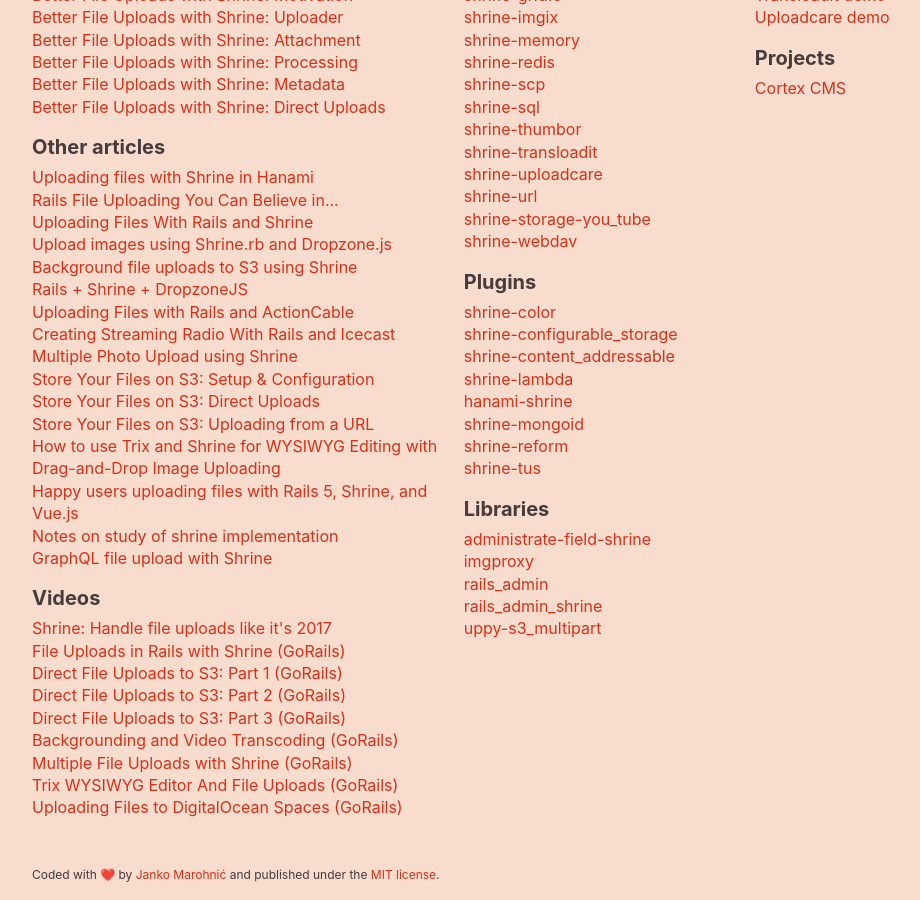
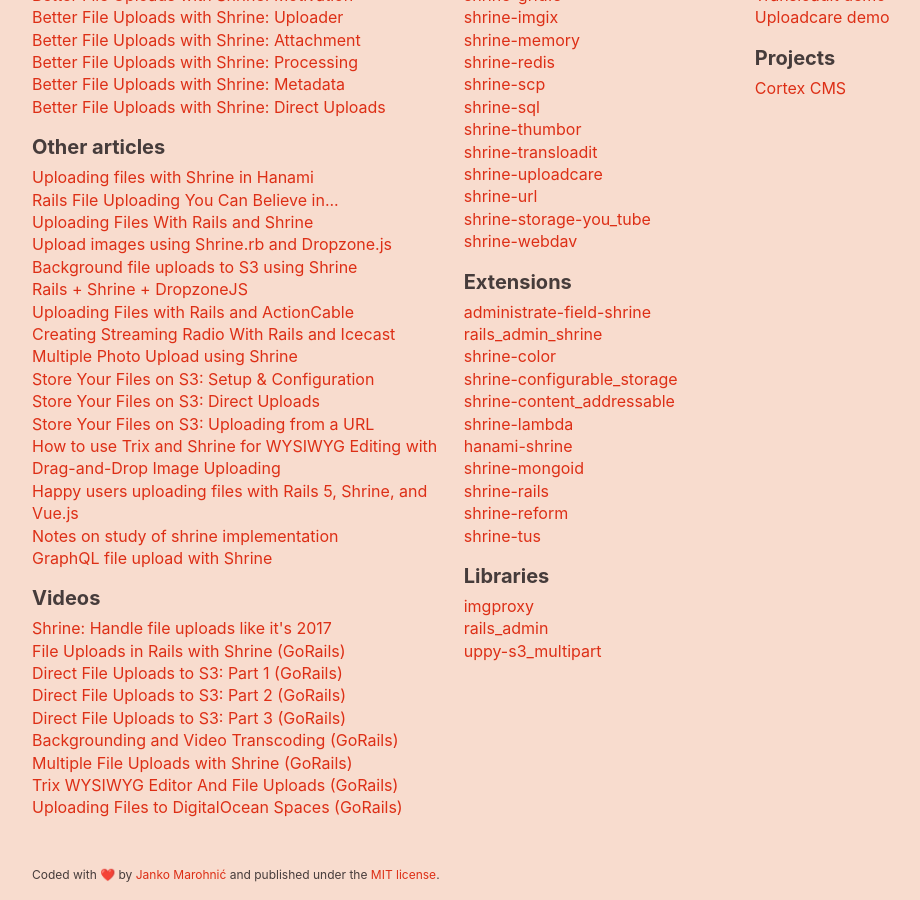
Before and after one commit to avinashcodeer/Romenics, a Jekyll site: the page built from www/index.html, in a window 1280 px wide and 900 px high, scrolled down 2428 px. Shown: the whole window, without its empty margins (106-1026 px from the left). Built offline with Jekyll 4.4.1, drawn with Linux system fonts in a browser that asks for light colours; emoji names are drawn with the system emoji font.

Commit message:
Add shrine-rails to the list of extensions
So far it only has ActionDispatch::Http::UploadedFile monkey patches for
Rails 3, but it will hopefully become a building ground for other Rails
extensions.

```diff
--- a/www/_data/external.yml
+++ b/www/_data/external.yml
@@ -184,8 +184,14 @@
         name: shrine-webdav
         url: https://github.com/funbox/shrine-webdav
   -
-    title: Plugins
+    title: Extensions
     items:
+      -
+        name: administrate-field-shrine
+        url: https://github.com/catsky/administrate-field-shrine
+      -
+        name: rails_admin_shrine
+        url: https://github.com/iquest/rails_admin_shrine
       -
         name: shrine-color
         url: https://github.com/jnylen/shrine-color
@@ -205,6 +211,9 @@
         name: shrine-mongoid
         url: https://github.com/shrinerb/shrine-mongoid
       -
+        name: shrine-rails
+        url: https://github.com/abepetrillo/shrine-rails
+      -
         name: shrine-reform
         url: https://github.com/shrinerb/shrine-reform
       -
@@ -214,17 +223,11 @@
     title: Libraries
     items:
       -
-        name: administrate-field-shrine
-        url: https://github.com/catsky/administrate-field-shrine
-      -
         name: imgproxy
         url: https://github.com/imgproxy/imgproxy.rb
       -
         name: rails_admin
         url: https://github.com/sferik/rails_admin
-      -
-        name: rails_admin_shrine
-        url: https://github.com/iquest/rails_admin_shrine
       -
         name: uppy-s3_multipart
         url: https://github.com/janko/uppy-s3_multipart
```
